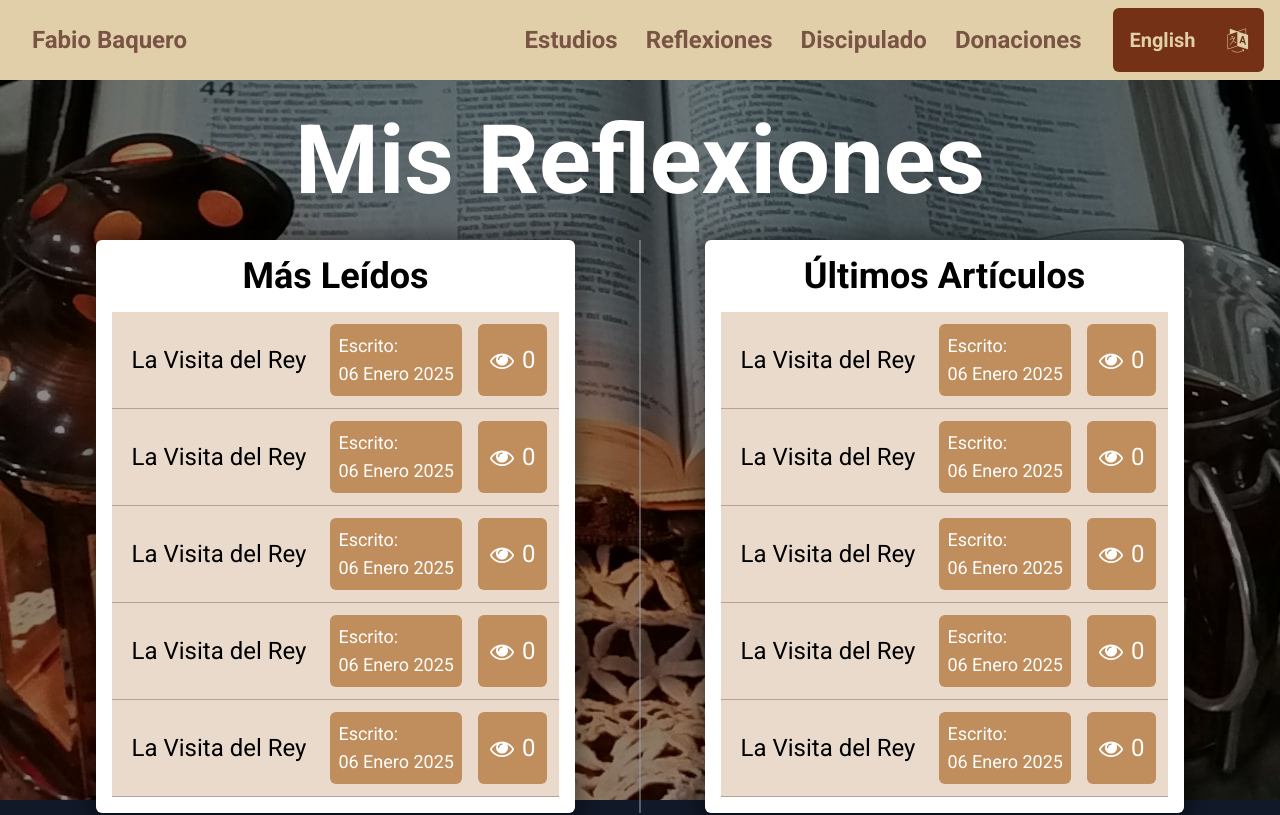
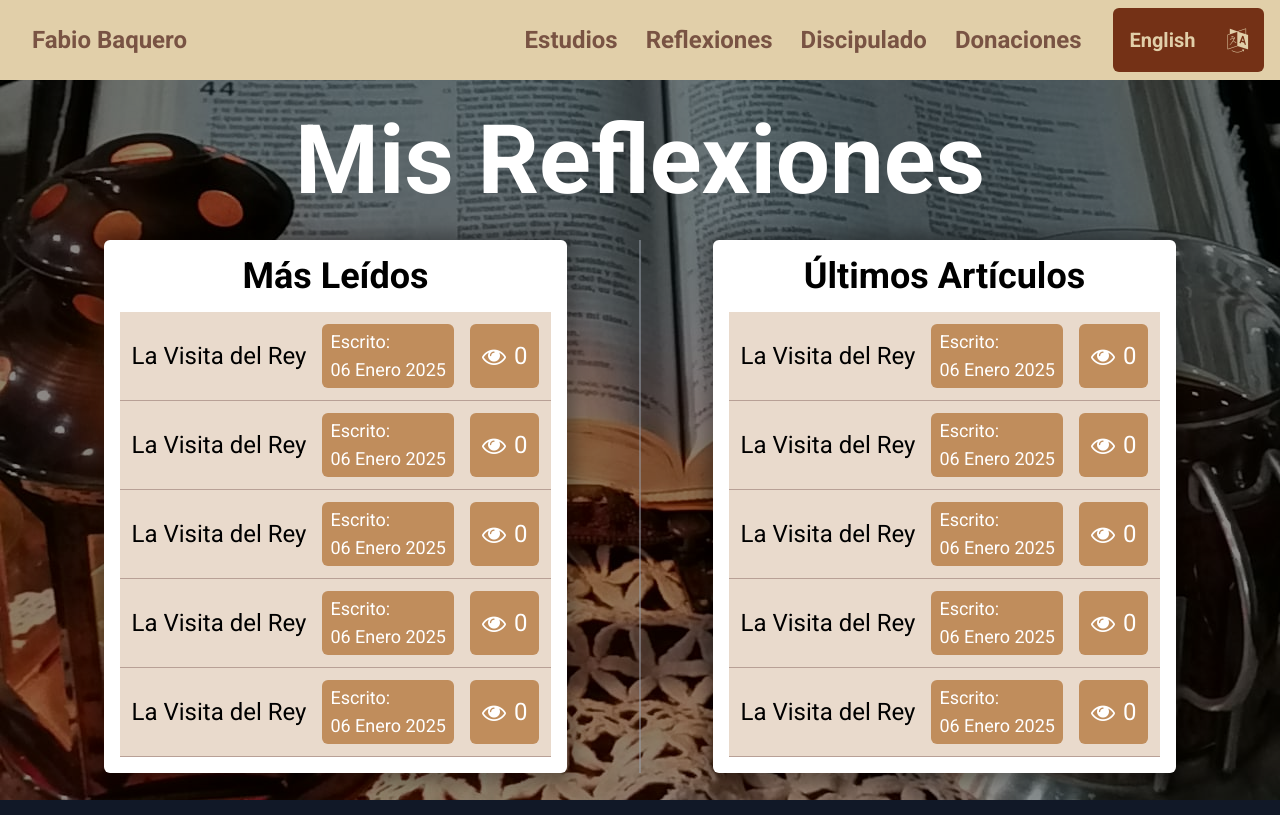
Before and after one commit to KanyesVersion/fabiobaquero, a React (Vite) app: page /reflections in a window 1280 px wide. Shown: the top 815 px of the page. Built offline with nearby package versions, Linux system fonts and the light colour scheme.

Commit message:
fixed reflections menu styling

```diff
--- a/src/components/Reflections/ReflectLandingArt.jsx
+++ b/src/components/Reflections/ReflectLandingArt.jsx
@@ -3,12 +3,12 @@ import { Link } from "react-router-dom"
 const ReflectLandingArt = ({ to, title, date, views }) => {
   return (
     <Link to={to} className="w-full p-2 lg:p-3 bg-[#E9DACC] text-white flex gap-4 lg:hover:pl-4 lg:hover:pr-2 duration-100 border-b border-[#3004]">
-        <span className="lg:text-2xl text-black p-2 rounded-md flex items-center">{title}</span>
-        <div className="flex flex-col text-xs lg:text-lg bg-[#C08D5C] p-2 rounded-md">
+        <span className="lg:text-2xl text-black rounded-md flex items-center">{title}</span>
+        <div className="flex flex-col text-xs lg:text-lg bg-[#C08D5C] px-2 py-1 rounded-md">
           <span>Escrito:</span>
           <span>{date}</span>
         </div>
-        <span className="text-sm lg:text-2xl bg-slate- py-2 px-3 bg-[#C08D5C] rounded-md flex items-center gap-2"><i className="fa fa-eye" aria-hidden="true"></i><span>{views}</span></span>
+        <span className="text-sm lg:text-2xl bg-slate- py-1 px-3 bg-[#C08D5C] rounded-md flex items-center gap-2"><i className="fa fa-eye" aria-hidden="true"></i><span>{views}</span></span>
     </Link>
   )
 }
```
